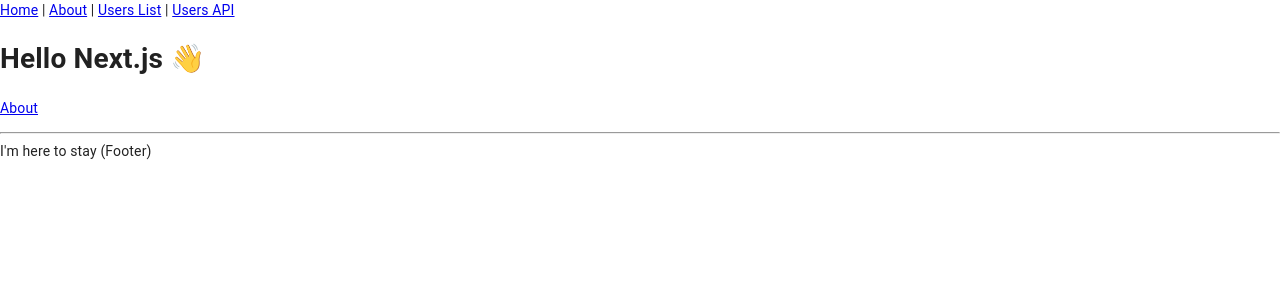
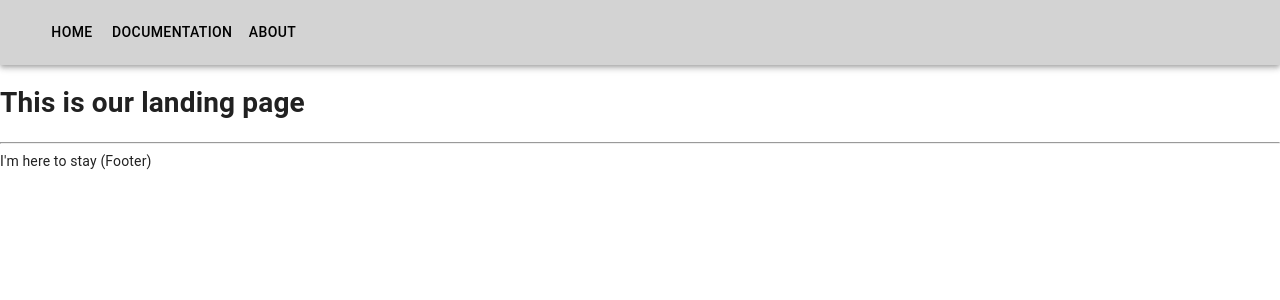
Before and after one commit to portara-tools/portara-website, a Next.js app: page / in a window 1280 px wide. Shown: the top 300 px of the page. Built offline with nearby package versions, Linux system fonts and the light colour scheme.

Commit message:
played around with material. created navbar and pages

```diff
--- a/components/Layout.tsx
+++ b/components/Layout.tsx
@@ -1,36 +1,54 @@
-import * as React from 'react'
-import Link from 'next/link'
-import Head from 'next/head'
+import * as React from 'react';
+import Link from 'next/link';
+import Head from 'next/head';
+import { AppBar, Typography, Button } from '@material-ui/core';
+import { makeStyles } from '@material-ui/core/styles';
 
 type Props = {
-  title?: string
+  title?: string;
+};
+
+const useStyles = makeStyles({
+  linkStyle: {
+    textDecoration: 'none',
+    color: 'black',
+  },
+  appBar: {
+    backgroundColor: "lightgray"
   }
+});
 
-const Layout: React.FunctionComponent<Props> = ({
-  children,
-  title = 'This is the default title',
-}) => (
+const Layout: React.FunctionComponent<Props> = (props) => {
+  const { children, title = 'This is the default title' } = props;
+  const classes = useStyles(props);
+  return (
     <div>
       <Head>
         <title>{title}</title>
-      <meta charSet="utf-8" />
-      <meta name="viewport" content="initial-scale=1.0, width=device-width" />
+        <meta charSet='utf-8' />
+        <meta name='viewport' content='initial-scale=1.0, width=device-width' />
       </Head>
       <header>
-      <nav>
-        <Link href="/">
-          <a>Home</a>
-        </Link>{' '}
-        |{' '}
-        <Link href="/about">
-          <a>About</a>
-        </Link>{' '}
-        |{' '}
-        <Link href="/users">
-          <a>Users List</a>
-        </Link>{' '}
-        | <a href="/api/users">Users API</a>
-      </nav>
+        <AppBar position="static" className={classes.appBar}>
+          <ul>
+          <Link href='/'>
+            <Button>
+              <a className={classes.linkStyle}>Home</a>
+            </Button>
+          </Link>
+          <Link href='/Documentation'>
+            <Button>
+              <a className={classes.linkStyle}>Documentation</a>
+            </Button>
+          </Link>
+          <Link href='/about'>
+            <Button>
+              <a className={classes.linkStyle}>About</a>
+            </Button>
+          </Link>
+
+          </ul>
+        </AppBar>
       </header>
       {children}
       <footer>
@@ -38,6 +56,7 @@
         <span>I'm here to stay (Footer)</span>
       </footer>
     </div>
-)
+  );
+};
 
-export default Layout
+export default Layout;
--- a/pages/index.tsx
+++ b/pages/index.tsx
@@ -3,12 +3,7 @@
 
 const IndexPage = () => (
   <Layout title="Portara | Home">
-    <h1>Hello Next.js 👋</h1>
-    <p>
-      <Link href="/about">
-        <a>About</a>
-      </Link>
-    </p>
+    <h1>This is our landing page</h1>
   </Layout>
 )
 
```
Also changed, not shown: pages/About.tsx (added, +12 -0 lines), pages/Documentation.tsx (added, +12 -0 lines). Lines whose indentation alone changed are shown as unchanged.
